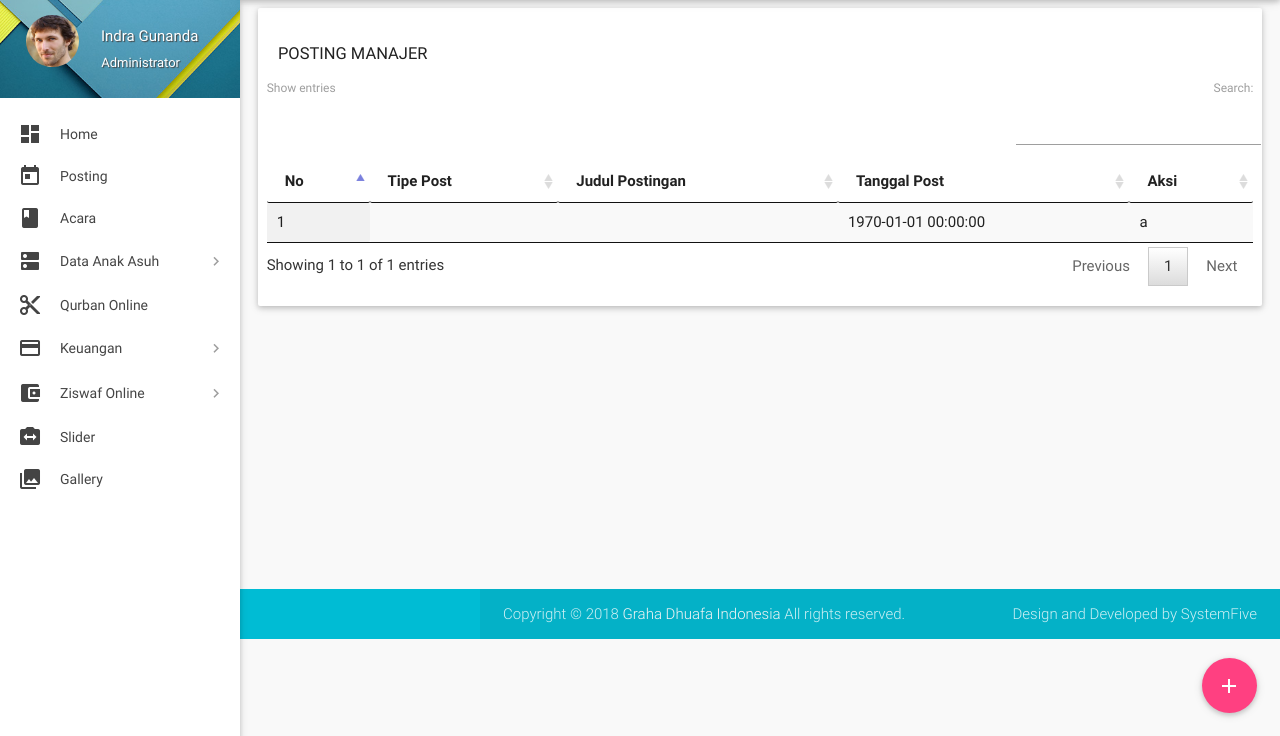
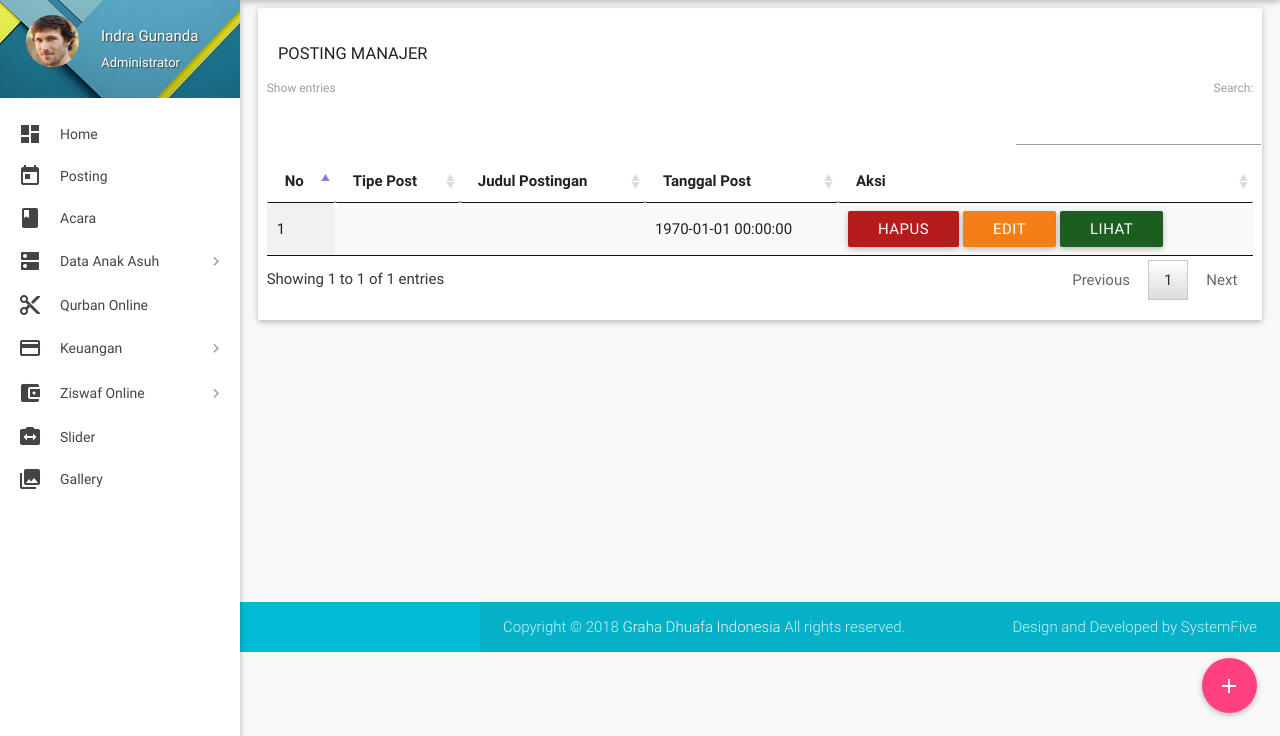
Before and after one commit to igun997/GDIPortal, a CodeIgniter app: page /database/gdiadmin/posting in a window 1280 px wide. Shown: the part 64-800 px from the top of the page. Run offline with CodeIgniter, Linux system fonts and the light colour scheme; a user stored in the database is signed in; data comes from the database, SQL or seed files in the repository; tables that the repository leaves empty or names only in its code hold one stand-in row (values such as "Sample post"); data that the repository does not hold is empty; some libraries are stand-ins or nearby versions.

Commit message:
Add Link

```diff
--- a/application/views/admin/post.php
+++ b/application/views/admin/post.php
@@ -10,9 +10,9 @@
               <ul>
                 <li><a class="btn-floating red" href="<?= base_url("gdiadmin/posting/tambah/artikel") ?>" data-toggle="tooltip" title="Tambah Artikel" style="transform: scaleY(0.4) scaleX(0.4) translateY(40px) translateX(0px); opacity: 0;"><i class="large mdi-editor-border-color"></i></a>
                 </li>
-                <li><a class="btn-floating yellow darken-1" data-toggle="tooltip" title="Tambah Halaman" style="transform: scaleY(0.4) scaleX(0.4) translateY(40px) translateX(0px); opacity: 0;"><i class="large mdi-editor-border-color"></i></a>
+                <li><a class="btn-floating yellow darken-1" href="<?= base_url("gdiadmin/posting/tambah/halaman") ?>" data-toggle="tooltip" title="Tambah Halaman" style="transform: scaleY(0.4) scaleX(0.4) translateY(40px) translateX(0px); opacity: 0;"><i class="large mdi-editor-border-color"></i></a>
                 </li>
-                <li><a class="btn-floating green" data-toggle="tooltip" title="Tambah Berita" style="transform: scaleY(0.4) scaleX(0.4) translateY(40px) translateX(0px); opacity: 0;"><i class="large mdi-editor-border-color"></i></a>
+                <li><a class="btn-floating green" href="<?= base_url("gdiadmin/posting/tambah/berita") ?>" data-toggle="tooltip" title="Tambah Berita" style="transform: scaleY(0.4) scaleX(0.4) translateY(40px) translateX(0px); opacity: 0;"><i class="large mdi-editor-border-color"></i></a>
                 </li>
               </ul>
             </div>
@@ -28,11 +28,13 @@
             </thead>
             <tbody>
               <?php $no = 1;foreach ($data["artikel"]->result() as $key => $value): ?>
+                <tr>
                 <td><?= $no++ ?></td>
                 <td><?= $value->tipe_post ?></td>
                 <td><?= $value->judul ?></td>
                 <td><?= date("Y-m-d H:i:s",strtotime($value->tanggal_buat)) ?></td>
-                <td>a</td>
+                <td><button type="button" class="btn waves-effect waves-light red darken-4 hapus" data-id="<?= $value->id_post ?>">Hapus</button> <a href="<?= base_url("gdiadmin/posting/edit/".$value->id_post) ?>" class="btn waves-effect waves-light yellow darken-4">Edit</a> <a href="<?= base_url("gdiadmin/posting/view/".$value->id_post) ?>" class="btn waves-effect waves-light green darken-4">Lihat</a></td>
+              </tr>
               <?php endforeach; ?>
             </tbody>
           </table>
```
